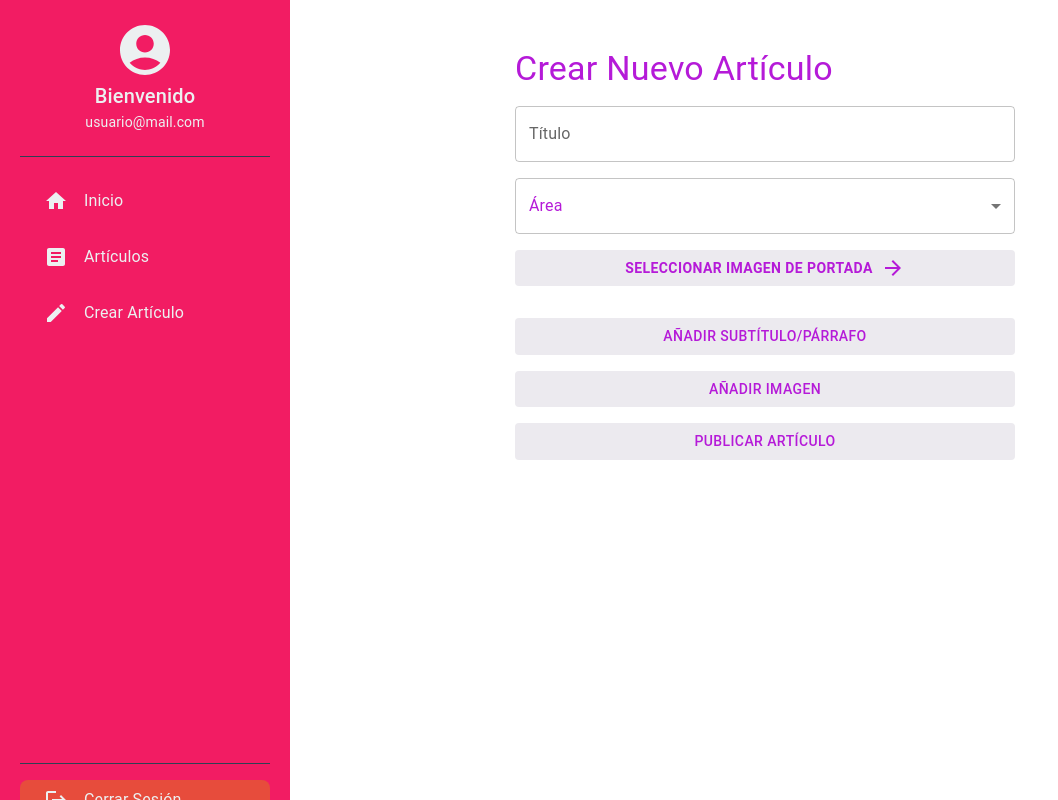
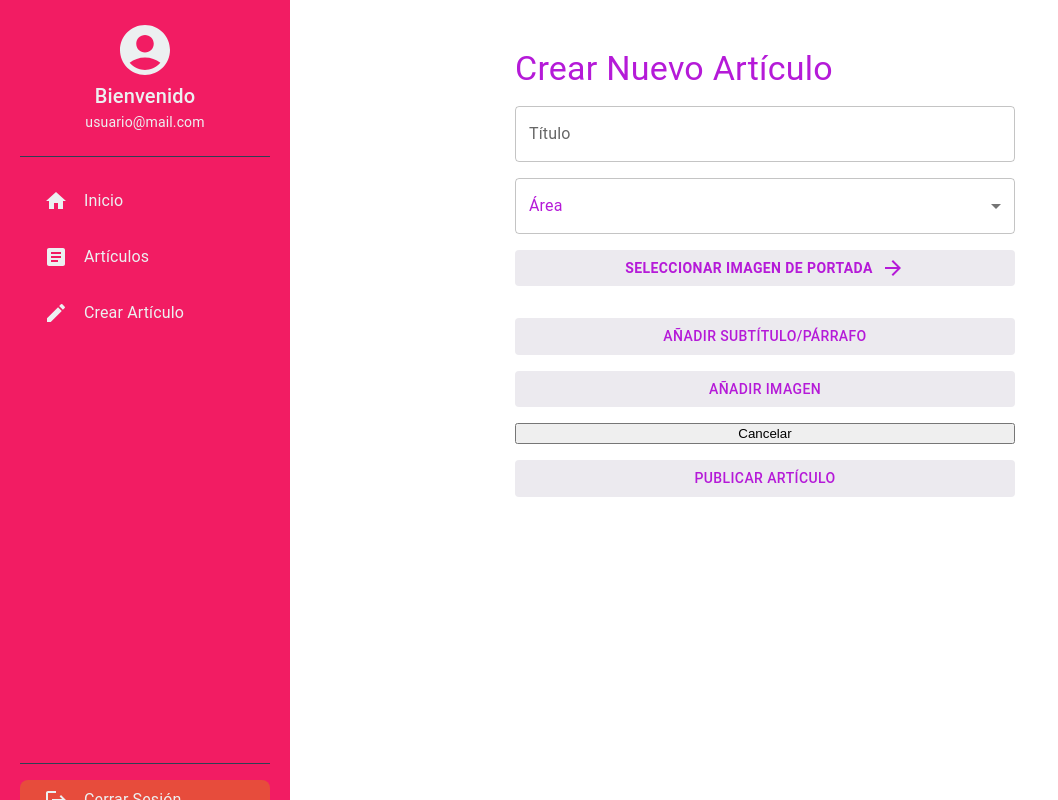
Before and after one commit to Hitpoly/blogHitpoly, a React (Create React App) app: page /dashboardBlog/crear-articulo in a window 1280 px wide. Shown: the whole page, without its empty margins (0-1058 px from the left). Built offline with nearby package versions, Linux system fonts and the light colour scheme.

Commit message:
Add cancel functionality to CreateArticle component

```diff
--- a/src/Views/dashboardBlog/components/CreateArticle.jsx
+++ b/src/Views/dashboardBlog/components/CreateArticle.jsx
@@ -1,9 +1,11 @@
+import ArrowForwardIcon from "@mui/icons-material/ArrowForward";
+import { Box, Button, FormControl, InputLabel, MenuItem, Select, TextField, Typography } from "@mui/material";
+import axios from "axios";
 import React, { useState } from "react";
-import { Box, Button, TextField, Typography, FormControl, InputLabel, Select, MenuItem } from "@mui/material";
-import ArrowForwardIcon from "@mui/icons-material/ArrowForward";
-import axios from "axios";
+import { useNavigate } from "react-router-dom";
 
 const CreateArticle = () => {
+  const navigate = useNavigate();
   const [title, setTitle] = useState("");
   const [imageUrl, setImageUrl] = useState(""); // URL de la imagen de portada
   const [area, setArea] = useState("");
@@ -92,6 +94,17 @@ const CreateArticle = () => {
     }
   };
 
+  // Añadir función para cancelar edición
+  const handleCancel = () => {
+    setTitle("");
+    setImageUrl("");
+    setArea("");
+    setContentBlocks([]);
+    setError(null);
+    setSuccess(false);
+    navigate("/dashboardBlog");
+  };
+
   // Enviar artículo al backend
   const handleSubmit = async () => {
     if (!title || !area || !imageUrl || contentBlocks.length === 0) {
@@ -105,7 +118,7 @@ const CreateArticle = () => {
 
     try {
       const postData = {
-        accion:2,
+        accion: 2,
         title,
         area,
         image_url: imageUrl,
@@ -225,6 +238,7 @@ const CreateArticle = () => {
       {/* Botones para agregar bloques de texto o imagen */}
       <Button onClick={addTextBlock} sx={{ backgroundColor: "#ECEAEF", color: "#B51AD8" }}>Añadir Subtítulo/Párrafo</Button>
       <Button onClick={addImageBlock} sx={{ backgroundColor: "#ECEAEF", color: "#B51AD8" }}>Añadir Imagen</Button>
+      <button onClick={handleCancel}>Cancelar</button>
 
       {uploadingImage && <Typography color="primary">Subiendo imagen...</Typography>}
 
```
